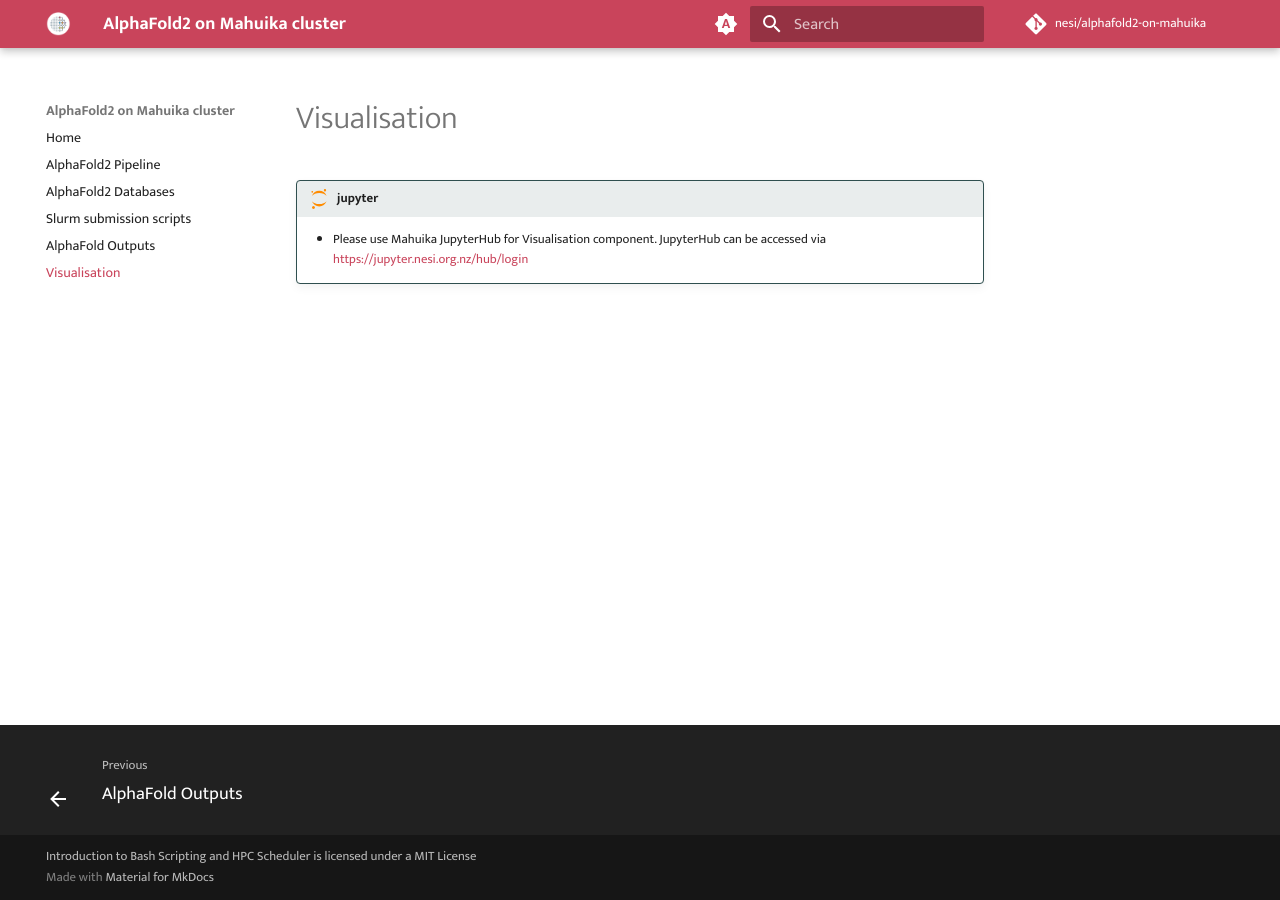
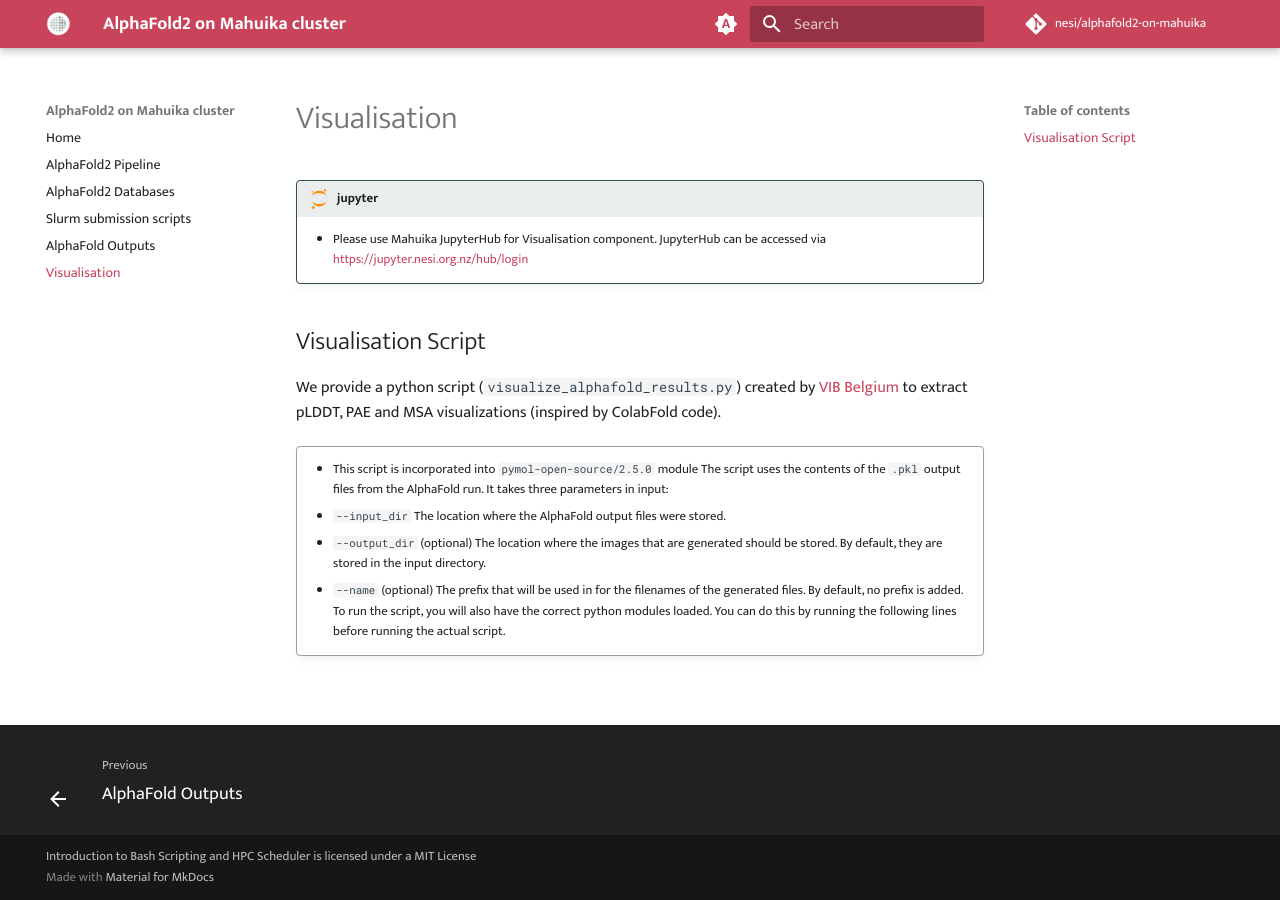
Before and after one commit to nesi/alphafold2-on-mahuika, an MkDocs documentation site: the page built from docs/5_visualisation.md, in a window 1280 px wide. Built offline with MkDocs 1.6.1 and Material for MkDocs 9.7.7, drawn with Linux system fonts in a browser that asks for light colours; comment, search, counter and statistics services are not loaded.

Commit message:
visualisation script

```diff
--- a/docs/5_visualisation.md
+++ b/docs/5_visualisation.md
@@ -4,3 +4,16 @@
 !!! jupyter "jupyter"
 
     - Please use Mahuika JupyterHub for Visualisation component. JupyterHub can be accessed via https://jupyter.nesi.org.nz/hub/login
+
+
+## Visualisation Script
+
+We provide a python script (`visualize_alphafold_results.py`) created by [VIB Belgium](https://elearning.bits.vib.be/courses/alphafold/lessons/alphafold-on-the-hpc/topic/alphafold-outputs/) to extract pLDDT, PAE and MSA visualizations (inspired by ColabFold code).
+
+!!! quote ""
+
+    - This script is incorporated into `pymol-open-source/2.5.0` module The script uses the contents of the `.pkl` output files from the AlphaFold run. It takes three parameters in input:
+    - `--input_dir` The location where the AlphaFold output files were stored.
+    - `--output_dir` (optional) The location where the images that are generated should be stored. By default, they are stored in the input directory.
+    - `--name` (optional) The prefix that will be used in for the filenames of the generated files. By default, no prefix is added.
+    To run the script, you will also have the correct python modules loaded. You can do this by running the following lines before running the actual script.
```
